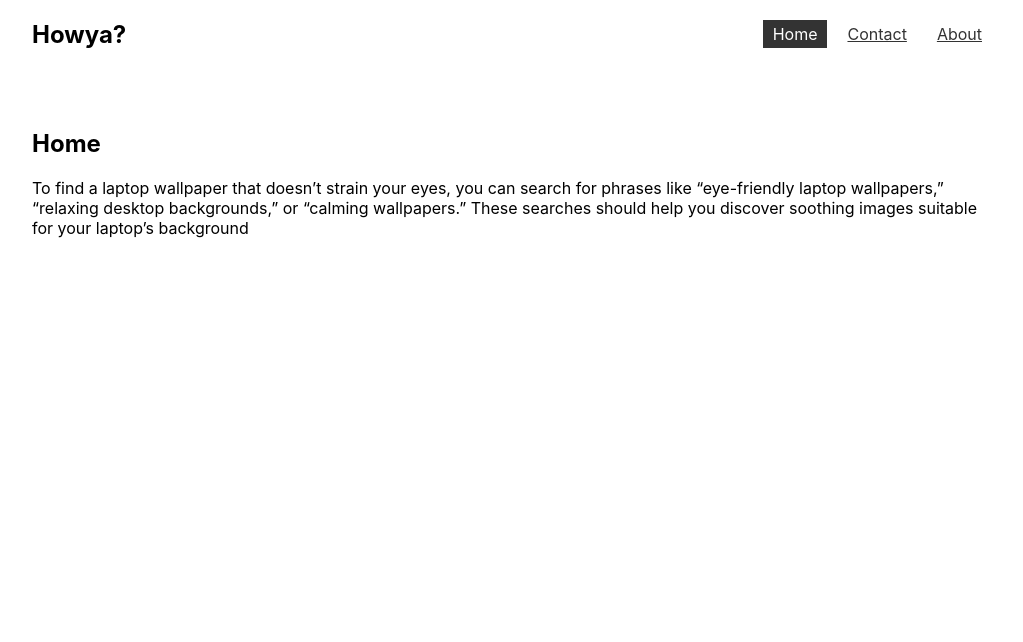
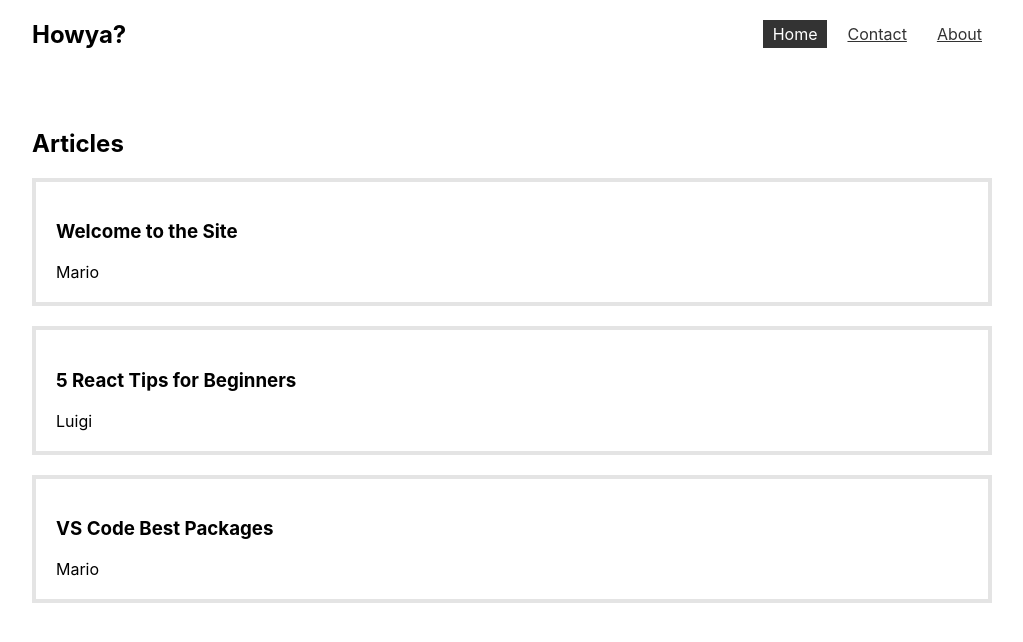
Before and after one commit to PuyaAmini/Multi-Page-React-Site, a React (Create React App) app: page / in a window 1280 px wide. Shown: the top 642 px of the page, without its empty margins (128-1151 px from the left). Built offline with nearby package versions, Linux system fonts and the light colour scheme; data requests are answered from the project's data file.

Commit message:
[*retrain] useFetch-hook #added and data #mapped in home.js

```diff
--- a/src/App.js
+++ b/src/App.js
@@ -13,7 +13,7 @@ function App() {
       <BrowserRouter>
       <nav>
       <h1>Howya?</h1>
-      <NavLink exact to={'/'}>Home</NavLink>
+      <NavLink  to={'/'}>Home</NavLink>
       <NavLink to={'/Contact'}>Contact</NavLink>
       <NavLink to={'/About'}>About</NavLink>
       </nav>
--- /dev/null
+++ b/src/hooks/useFetch.js
@@ -0,0 +1,41 @@
+import { useCallback, useEffect, useRef, useState } from "react";
+
+export default function useFetch(url, _options) {
+  const [data, setData] = useState(null);
+  const [isPending, setISPending] = useState(false);
+  const [error, setError] = useState(null);
+
+  const options = useRef(_options);
+
+  const fetchData = useCallback(async () => {
+    setISPending(true);
+    const controller = new AbortController();
+
+    try {
+      const res = await fetch(url, { signal: controller.signal });
+
+      if (!res.ok) {
+        throw new Error(res.statusText);
+      }
+      const json = await res.json();
+      setData(json);
+
+      setISPending(false);
+      setError(null);
+    } catch (err) {
+      if (err.name === "AbortError") {
+        console.log("fetch Aborted!");
+      } else {
+        setISPending(false);
+        setError("could not fetch");
+        console.log(err.message);
+      }
+    }
+  }, [url, options]);
+  useEffect(()=>{
+       fetchData()
+       console.log('loaded')
+  }, [fetchData])
+
+  return { data, isPending, error };
+}
--- a/src/pages/Home.js
+++ b/src/pages/Home.js
@@ -1,15 +1,24 @@
 import React from "react";
+import useFetch from "../hooks/useFetch";
+
+// styles
+import './Home.css'
 
 export default function Home() {
+  const {data:articles , isPending , error} =useFetch('http://localhost:3000/articles')
+
   return (
-    <div>
-      <h2>Home</h2>
-      <p>
-        To find a laptop wallpaper that doesn’t strain your eyes, you can search
-        for phrases like “eye-friendly laptop wallpapers,” “relaxing desktop
-        backgrounds,” or “calming wallpapers.” These searches should help you
-        discover soothing images suitable for your laptop’s background
-      </p>
+    <div className="home">
+      <h2>Articles</h2>
+      {isPending && <React.Fragment>Loading...</React.Fragment>}
+      {error && <React.Fragment>{error}</React.Fragment>}
+      {articles && articles.map((article)=>(
+        <div key={article.id} className="card">
+          <h3>{article.title}</h3>
+          <div>{article.author}</div>
+
+        </div>
+      ))}
     </div>
   );
 }
```
